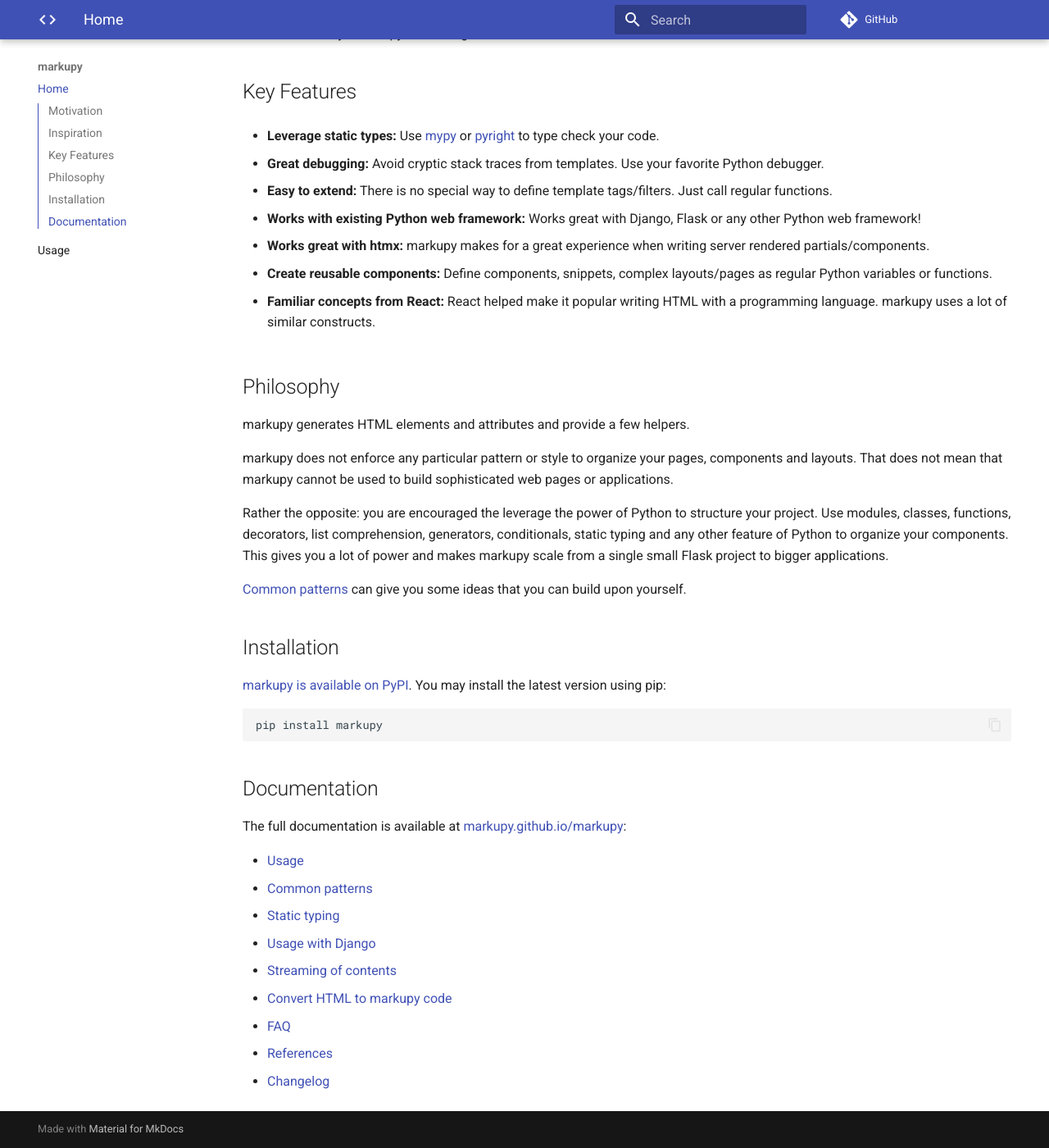
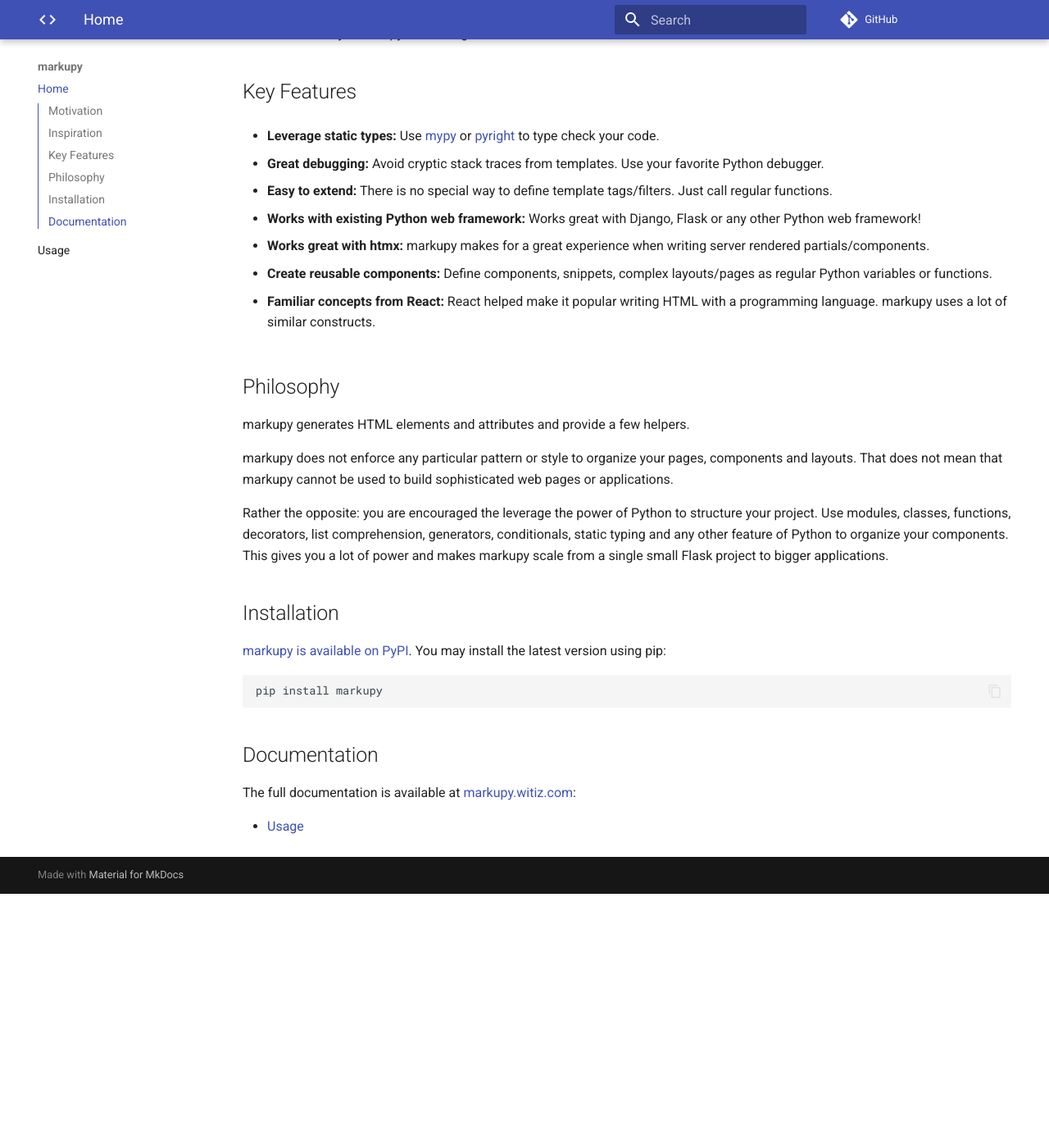
Before and after one commit to witiz/markupy, an MkDocs documentation site: the page built from docs/README.md, in a window 1280 px wide and 1400 px high, scrolled down 1406 px. Shown: the whole window at 82% size. Built offline with MkDocs 1.6.1 and Material for MkDocs 9.7.7, drawn with Linux system fonts in a browser that asks for light colours; comment, search, counter and statistics services are not loaded; after the commit the page ends 2496 px from its top, so only the background shows below that.

Commit message:
Improve docs

```diff
--- a/docs/README.md
+++ b/docs/README.md
@@ -89,9 +89,6 @@
 Python to organize your components. This gives you a lot of power and makes markupy
 scale from a single small Flask project to bigger applications.
 
-[Common patterns](/common-patterns/) can give you some ideas
-that you can build upon yourself.
-
 
 ## Installation
 
@@ -103,14 +100,6 @@
 
 ## Documentation
 
-The full documentation is available at [markupy.github.io/markupy](https://markupy.github.io/markupy):
+The full documentation is available at [markupy.witiz.com](https://markupy.witiz.com):
 
-- [Usage](https://markupy.github.io/markupy/usage/)
-- [Common patterns](https://markupy.github.io/markupy/common-patterns/)
-- [Static typing](https://markupy.github.io/markupy/static-typing/)
-- [Usage with Django](https://markupy.github.io/markupy/django/)
-- [Streaming of contents](https://markupy.github.io/markupy/streaming/)
-- [Convert HTML to markupy code](https://markupy.github.io/markupy/html2markupy/)
-- [FAQ](https://markupy.github.io/markupy/faq/)
-- [References](https://markupy.github.io/markupy/references/)
-- [Changelog](https://markupy.github.io/markupy/changelog/)
+- [Usage](https://markupy.witiz.com/usage/)
--- a/mkdocs.yml
+++ b/mkdocs.yml
@@ -1,6 +1,6 @@
 site_name: markupy
-site_url: https://markupy.github.io/markupy
-repo_url: https://github.com/markupy/markupy
+site_url: https://markupy.witiz.com
+repo_url: https://github.com/witiz/markupy
 theme:
   name: material
   features:
```
Also changed, not shown: docs/usage.md (+3 -5 lines), 1 other file.
